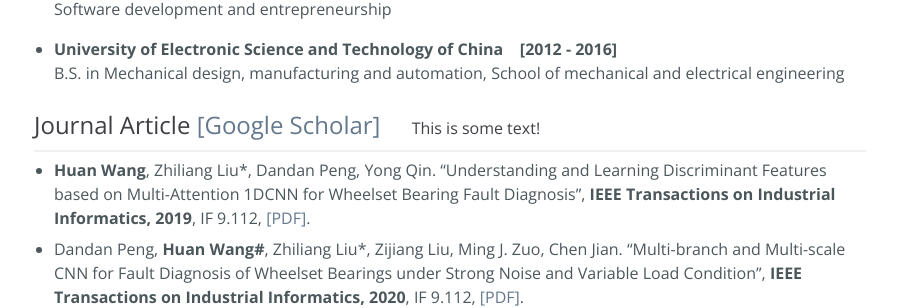
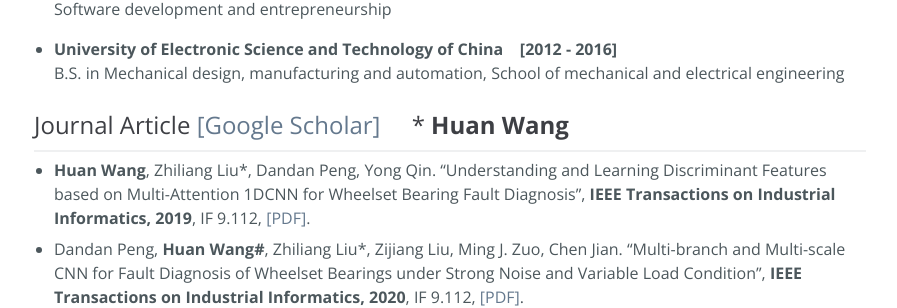
Before and after one commit to WH-HuanWang/WH-HuanWang.github.io, a Jekyll site: the page built from index.md, in a window 1280 px wide and 900 px high, scrolled down 717 px. Shown: the part 152-460 px from the top of the window, without its empty margins (190-1087 px from the left). Built offline with Jekyll 4.4.1, drawn with Linux system fonts in a browser that asks for light colours.

Commit message:
Update index.md

```diff
--- a/index.md
+++ b/index.md
@@ -39,7 +39,7 @@ Software development and entrepreneurship
 B.S. in Mechanical design, manufacturing and automation, School of mechanical and electrical engineering
 
 
-## Journal Article [[Google Scholar]](https://scholar.google.com.hk/citations?user=Um0g-XMAAAAJ&hl=zh-CN&authuser=1) &nbsp;&nbsp;&nbsp; <font size="3">This is some text!</font>
+## Journal Article [[Google Scholar]](https://scholar.google.com.hk/citations?user=Um0g-XMAAAAJ&hl=zh-CN&authuser=1) &nbsp;&nbsp;&nbsp; * <b>Huan Wang</b>
 * * *
 * <b>Huan Wang</b>, Zhiliang Liu*, Dandan Peng, Yong Qin. "Understanding and Learning Discriminant Features based on Multi-Attention 1DCNN for Wheelset Bearing Fault Diagnosis", <b>IEEE Transactions on Industrial Informatics, 2019</b>, IF 9.112, [[PDF]](https://ieeexplore.ieee.org/stamp/stamp.jsp?tp=&arnumber=8911240).
 * Dandan Peng, <b>Huan Wang#</b>, Zhiliang Liu*, Zijiang Liu, Ming J. Zuo, Chen Jian. "Multi-branch and Multi-scale CNN for Fault Diagnosis of Wheelset Bearings under Strong Noise and Variable Load Condition", <b>IEEE Transactions on Industrial Informatics, 2020</b>, IF 9.112, [[PDF]](https://ieeexplore.ieee.org/stamp/stamp.jsp?tp=&arnumber=8962243).
```
